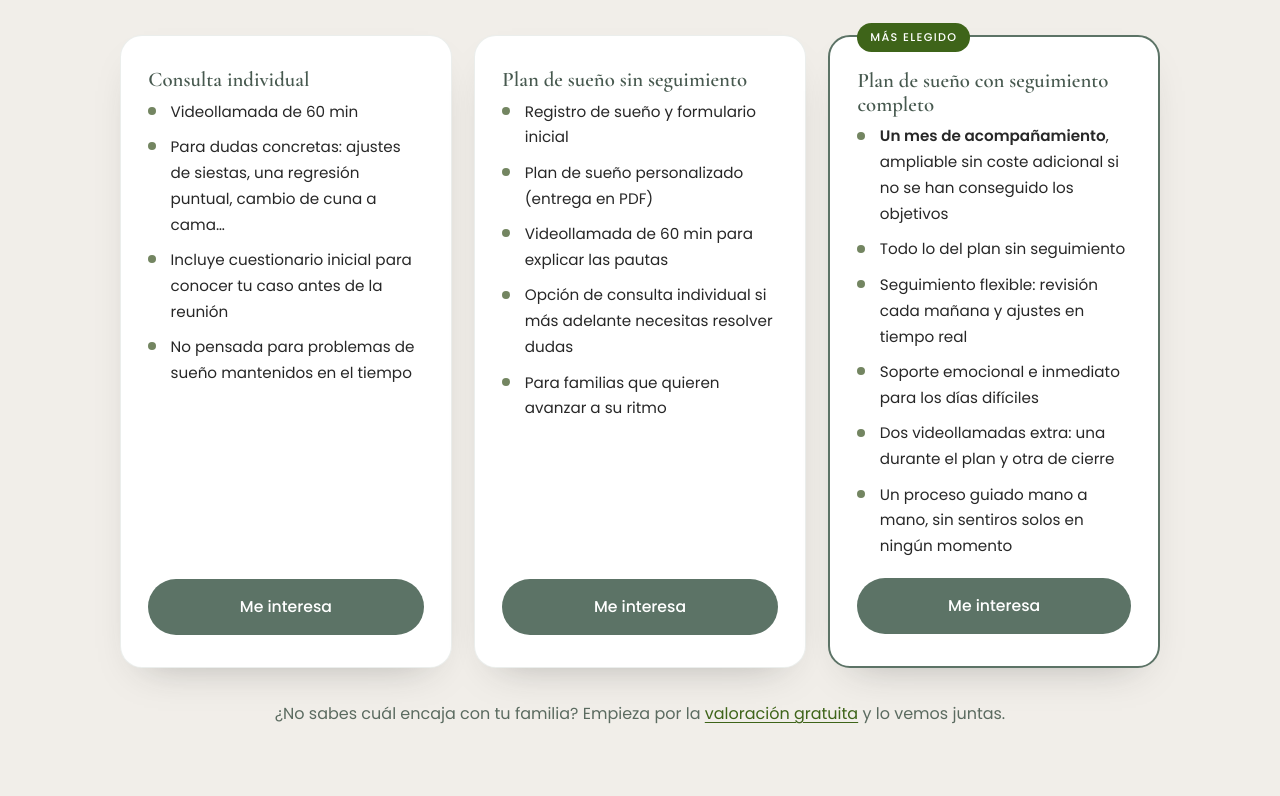
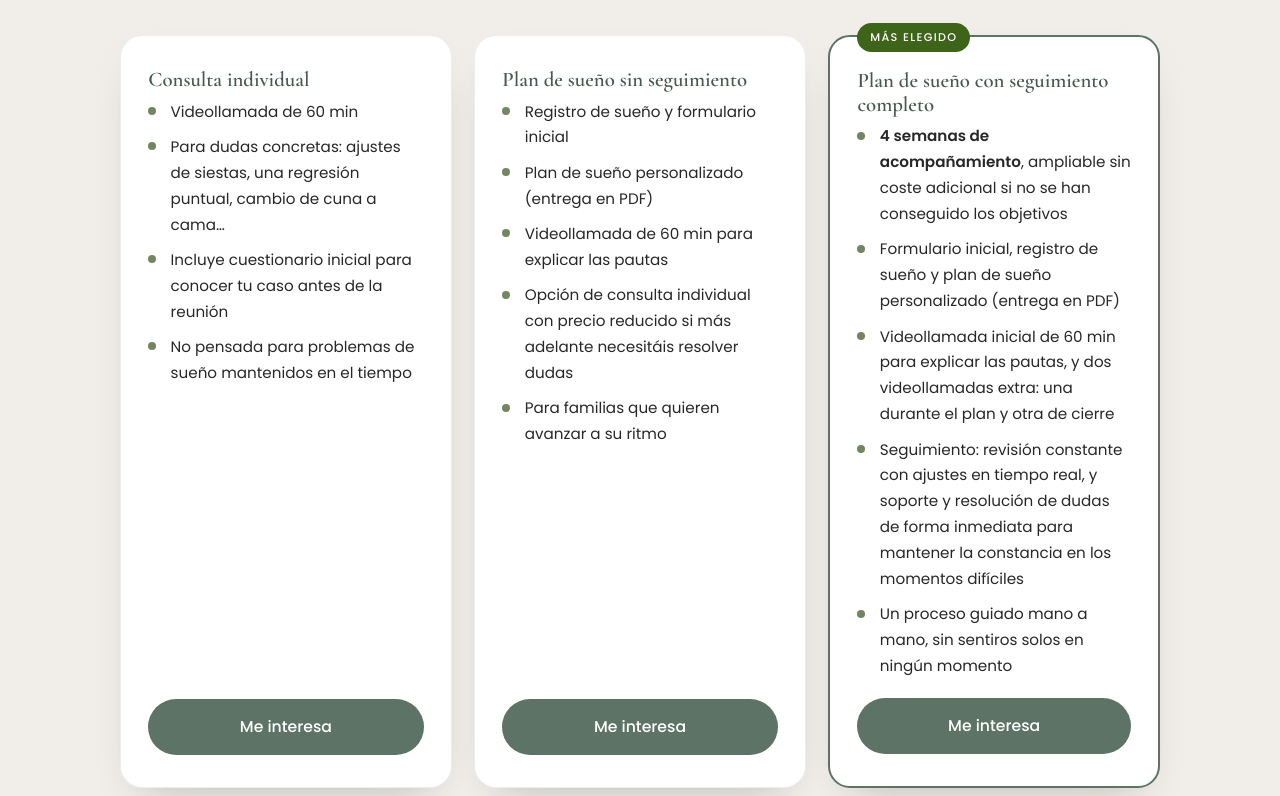
Before and after one commit to keops7/entrenanas.es, a plain HTML site: page public/index.html in a window 1280 px wide. Shown: the part 2104-2900 px from the top of the page. Drawn offline with nearby package versions, Linux system fonts and the light colour scheme.

Commit message:
Cambios de Marta: plan sin seguimiento (precio reducido / necesitáis), plan completo reescrito (4 semanas), 'lo vemos juntos', tilde en 'guión'
Co-Authored-By: Claude Sonnet 5 <noreply@anthropic.com>

```diff
--- a/public/index.html
+++ b/public/index.html
@@ -185,7 +185,7 @@
         <article>
           <h3>Escuchar, observar, ajustar</h3>
           <p>
-            No seguimos un guion cerrado. Observamos cómo responde tu peque y
+            No seguimos un guión cerrado. Observamos cómo responde tu peque y
             ajustamos cada paso para que el proceso sea fluido y efectivo, siempre
             respetando vuestros ritmos y valores.
           </p>
@@ -231,7 +231,7 @@
             <li>Registro de sueño y formulario inicial</li>
             <li>Plan de sueño personalizado (entrega en PDF)</li>
             <li>Videollamada de 60 min para explicar las pautas</li>
-            <li>Opción de consulta individual si más adelante necesitas resolver dudas</li>
+            <li>Opción de consulta individual con precio reducido si más adelante necesitáis resolver dudas</li>
             <li>Para familias que quieren avanzar a su ritmo</li>
           </ul>
           <a href="#contacto" class="btn btn-primary btn-block">Me interesa</a>
@@ -241,11 +241,10 @@
           <p class="badge">Más elegido</p>
           <h3>Plan de sueño con seguimiento completo</h3>
           <ul>
-            <li><strong>Un mes de acompañamiento</strong>, ampliable sin coste adicional si no se han conseguido los objetivos</li>
-            <li>Todo lo del plan sin seguimiento</li>
-            <li>Seguimiento flexible: revisión cada mañana y ajustes en tiempo real</li>
-            <li>Soporte emocional e inmediato para los días difíciles</li>
-            <li>Dos videollamadas extra: una durante el plan y otra de cierre</li>
+            <li><strong>4 semanas de acompañamiento</strong>, ampliable sin coste adicional si no se han conseguido los objetivos</li>
+            <li>Formulario inicial, registro de sueño y plan de sueño personalizado (entrega en PDF)</li>
+            <li>Videollamada inicial de 60 min para explicar las pautas, y dos videollamadas extra: una durante el plan y otra de cierre</li>
+            <li>Seguimiento: revisión constante con ajustes en tiempo real, y soporte y resolución de dudas de forma inmediata para mantener la constancia en los momentos difíciles</li>
             <li>Un proceso guiado mano a mano, sin sentiros solos en ningún momento</li>
           </ul>
           <a href="#contacto" class="btn btn-primary btn-block">Me interesa</a>
@@ -254,7 +253,7 @@
 
       <p class="note">
         ¿No sabes cuál encaja con tu familia? Empieza por la
-        <a href="#contacto">valoración gratuita</a> y lo vemos juntas.
+        <a href="#contacto">valoración gratuita</a> y lo vemos juntos.
       </p>
     </div>
   </section>
```
